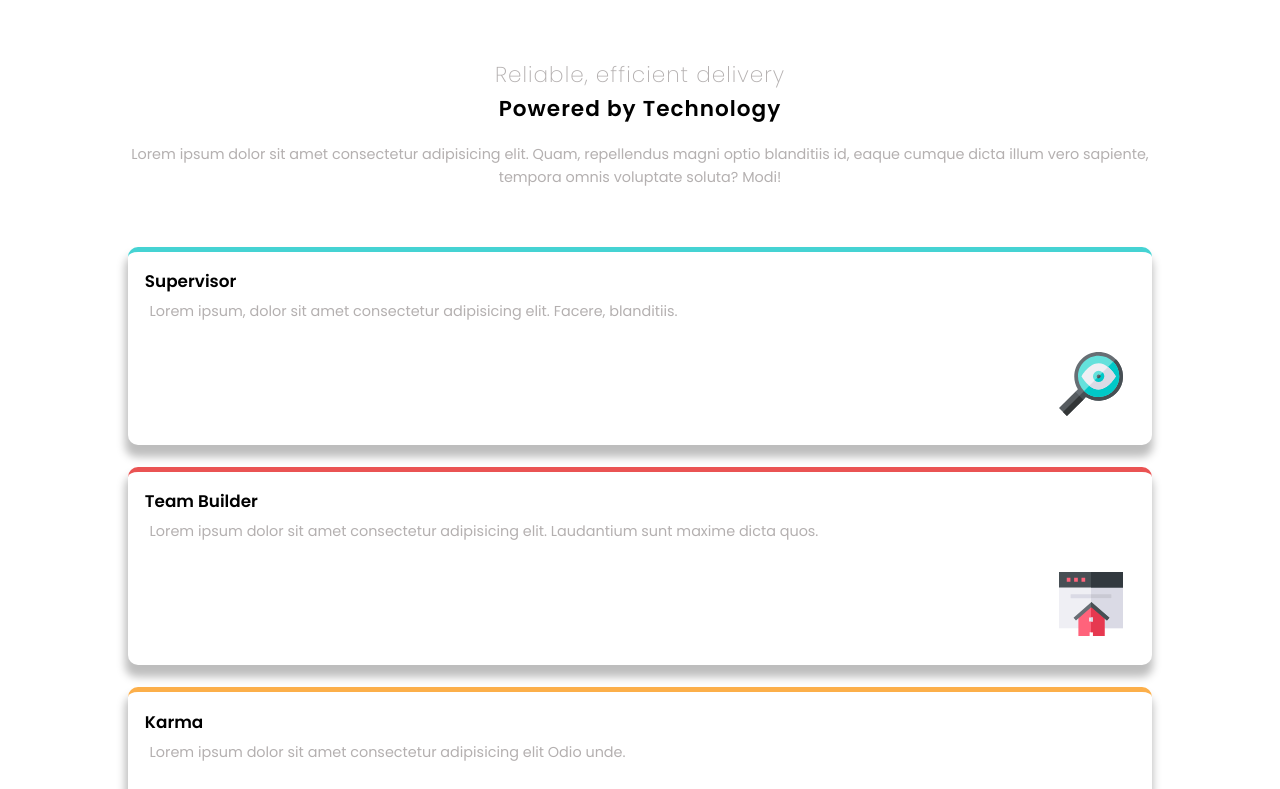
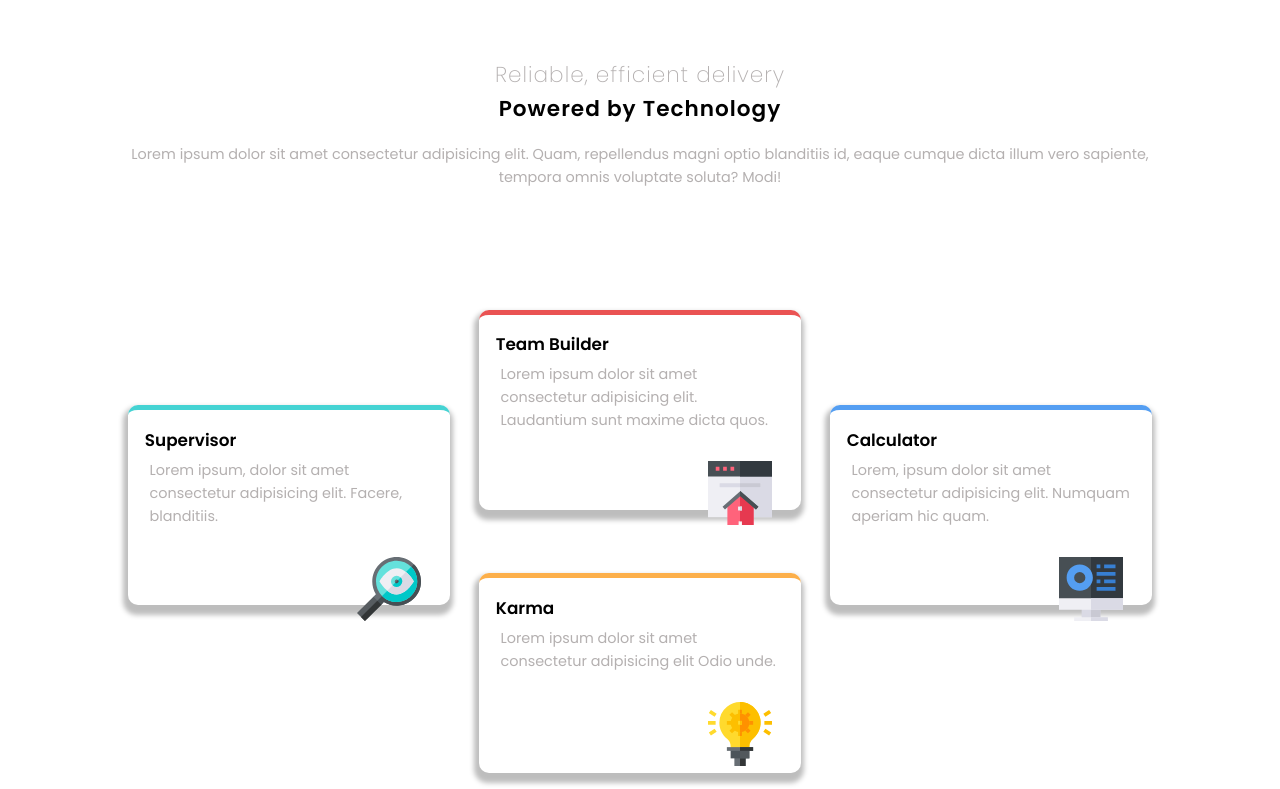
Before and after one commit to robb52/four-card, a plain HTML site: page index.html in a window 1280 px wide. Shown: the top 789 px of the page. Drawn offline with Linux system fonts and the light colour scheme.

Commit message:
Styled for large screens

```diff
--- a/css/style.css
+++ b/css/style.css
@@ -52,7 +52,7 @@ p,
 }
 
 .card {
-  box-shadow: -1px 10px 9px 2px rgba(0,0,0,0.26);
+  box-shadow: -1px 7px 5px 2px rgba(0,0,0,0.26);
   border-radius: 10px;
   margin-bottom: 1.5em;
 }
@@ -86,3 +86,44 @@ p,
   margin: 2em;
   float: right;
 }
+
+@media(min-width: 700px) {
+
+  .cards {
+    display: grid;
+    grid-template-columns: repeat(3, 1fr);
+    grid-template-rows: repeat(6, 80px);
+    gap: 2em;
+
+  }
+
+  .supervisor {
+    grid-column: 1 / 2;
+    grid-row: 2 / 5;
+    margin-top: 50px;
+  }
+
+  .team-builder {
+    grid-column: 2 / 3;
+    grid-row: 1 / 4;
+    margin-top: 50px;
+    align-self: center;
+  }
+
+  .karma {
+    grid-column: 2 / 3;
+    grid-row: 4 / 7;
+  }
+
+  .calc {
+    grid-column: 3 / 4;
+    grid-row: 2 / 5;
+    margin-top: 50px;
+  }
+
+  .card {
+    height: 25vh;
+    box-shadow: -1px 6px 5px 4px rgba(0,0,0,0.26);
+  }
+
+}
--- a/index.html
+++ b/index.html
@@ -48,7 +48,7 @@
             Lorem ipsum dolor sit amet consectetur adipisicing elit
             Odio unde.
           </p>
-          <img src="images/icon-karma.svg" alt="" class="icon-img">
+          <img src="images/icon-karma.svg" alt="" class="icon-img k">
         </div>
 
         <div class="card calc">
```
